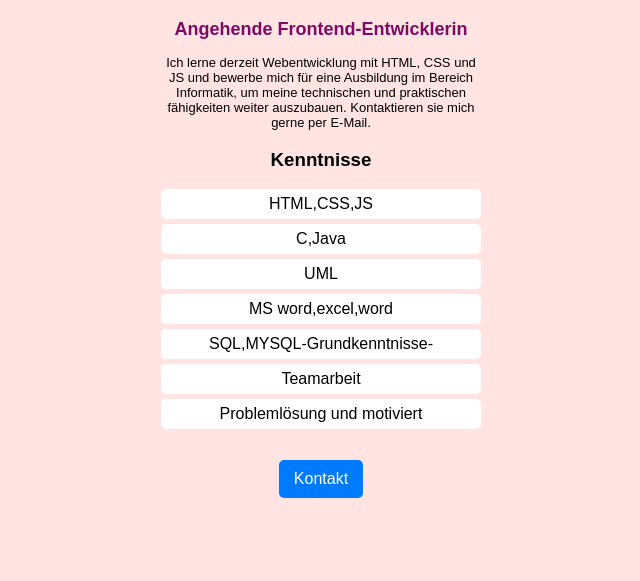
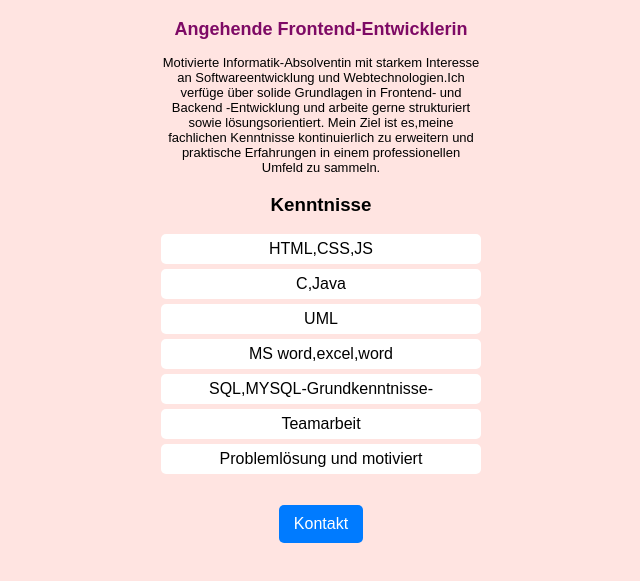
Before and after one commit to Ilaf3020/html-css-portfolio, a plain HTML site: page index.html in a window 1280 px wide. Shown: the part 181-762 px from the top of the page, without its empty margins (319-959 px from the left). Drawn offline with Linux system fonts and the light colour scheme.

Commit message:
Update index.html

```diff
--- a/index.html
+++ b/index.html
@@ -11,10 +11,11 @@
   <h1>Manat ellah</h1>
 <h2> Angehende Frontend-Entwicklerin</h2>
 <p>
-    Ich lerne derzeit Webentwicklung mit HTML, CSS und JS
-    und bewerbe mich für eine Ausbildung im Bereich Informatik,
-    um meine technischen und praktischen fähigkeiten weiter auszubauen.
-    Kontaktieren sie mich gerne per E-Mail.
+Motivierte Informatik-Absolventin mit starkem Interesse an Softwareentwicklung
+und Webtechnologien.Ich verfüge über solide Grundlagen in Frontend- und Backend
+-Entwicklung und arbeite gerne strukturiert sowie lösungsorientiert.
+Mein Ziel ist es,meine fachlichen Kenntnisse kontinuierlich zu erweitern und
+praktische Erfahrungen in einem professionellen Umfeld zu sammeln.
 </p>
 <h3> Kenntnisse</h3>
 <ul>
```
